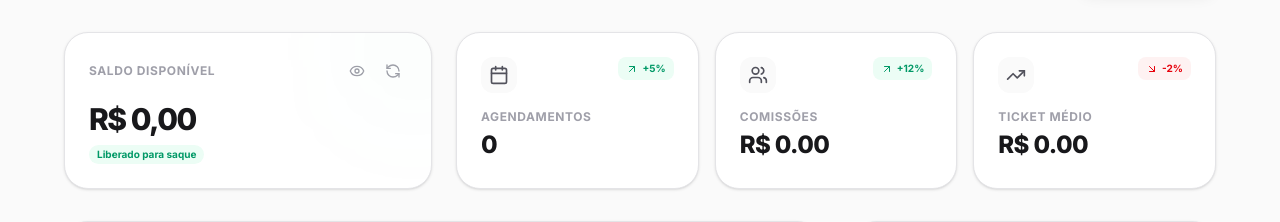
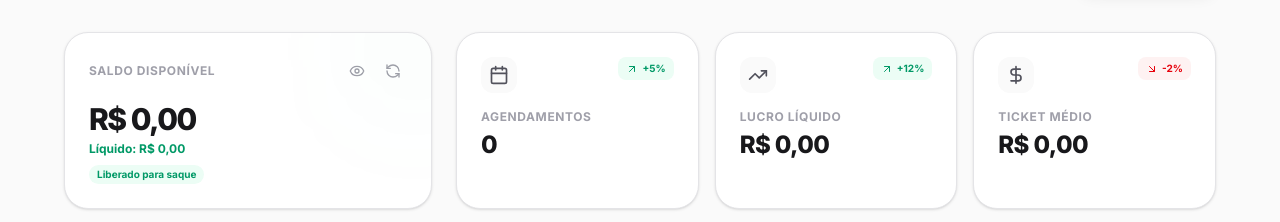
Before and after one commit to irisagenda2026-web/irisagenda, a React (Vite) app: page /dashboard/finance in a window 1280 px wide. Shown: the part 160-382 px from the top of the page. Built offline with nearby package versions, Linux system fonts and the light colour scheme; no server answers; the database is empty.

Commit message:
feat: Add net revenue to dashboards
Calculate and display net revenue for each dashboard, showing the total revenue minus commissions. This provides a clearer picture of actual earnings.

```diff
--- a/src/pages/dashboard/FinanceDashboard.tsx
+++ b/src/pages/dashboard/FinanceDashboard.tsx
@@ -75,6 +75,13 @@ export default function FinanceDashboard() {
       const comm = calculateCommission(curr.totalPrice, s, profId);
       return acc + comm.amount;
     }, 0),
+    totalNet: agendamentos.reduce((acc, curr) => {
+      if (curr.status !== 'completed' && curr.status !== 'confirmed') return acc;
+      const s = servicos.find(s => s.id === curr.servicoId);
+      if (!s) return acc + curr.totalPrice;
+      const comm = curr.commissionAmount ?? calculateCommission(curr.totalPrice, s, curr.profissionalId).amount;
+      return acc + (curr.totalPrice - comm);
+    }, 0),
     totalAppointments: agendamentos.length,
     completedAppointments: agendamentos.filter(a => a.status === 'completed').length,
     averageTicket: agendamentos.length > 0 ? agendamentos.reduce((acc, curr) => acc + curr.totalPrice, 0) / agendamentos.length : 0
@@ -148,6 +155,11 @@ export default function FinanceDashboard() {
                     ? `R$ ${(isProf ? stats.totalCommission : stats.totalRevenue).toLocaleString('pt-BR', { minimumFractionDigits: 2 })}`
                     : '••••••'}
                 </h2>
+                {!isProf && showBalance && (
+                  <p className="text-xs font-bold text-emerald-600 mt-1">
+                    Líquido: R$ {stats.totalNet.toLocaleString('pt-BR', { minimumFractionDigits: 2 })}
+                  </p>
+                )}
                 <div className="flex items-center gap-2 mt-2">
                   <span className="text-[10px] font-bold bg-emerald-50 text-emerald-600 px-2 py-0.5 rounded-full">Liberado para saque</span>
                 </div>
@@ -164,16 +176,16 @@ export default function FinanceDashboard() {
               trendUp={true}
             />
             <StatCard
-              label={isProf ? "Ganhos Totais" : "Comissões"}
-              value={`R$ ${stats.totalCommission.toFixed(2)}`}
-              icon={Users}
+              label={isProf ? "Ganhos Totais" : "Lucro Líquido"}
+              value={`R$ ${(isProf ? stats.totalCommission : stats.totalNet).toLocaleString('pt-BR', { minimumFractionDigits: 2 })}`}
+              icon={TrendingUp}
               trend="+12%"
               trendUp={true}
             />
             <StatCard
               label="Ticket Médio"
-              value={`R$ ${stats.averageTicket.toFixed(2)}`}
-              icon={TrendingUp}
+              value={`R$ ${stats.averageTicket.toLocaleString('pt-BR', { minimumFractionDigits: 2 })}`}
+              icon={DollarSign}
               trend="-2%"
               trendUp={false}
               className="col-span-2 md:col-span-1"
--- a/src/pages/dashboard/MainDashboard.tsx
+++ b/src/pages/dashboard/MainDashboard.tsx
@@ -83,6 +83,13 @@ export default function MainDashboard() {
         }
         return acc + curr.totalPrice;
       }, 0).toLocaleString('pt-BR', { minimumFractionDigits: 2 })}`,
+      subValue: role === 'empresa' ? `Líquido: R$ ${agendamentos.reduce((acc, curr) => {
+        if (curr.status !== 'completed' && curr.status !== 'confirmed') return acc;
+        const s = servicos.find(s => s.id === curr.servicoId);
+        if (!s) return acc + curr.totalPrice;
+        const comm = curr.commissionAmount ?? calculateCommission(curr.totalPrice, s, curr.profissionalId).amount;
+        return acc + (curr.totalPrice - comm);
+      }, 0).toLocaleString('pt-BR', { minimumFractionDigits: 2 })}` : undefined,
       icon: DollarSign,
       color: 'text-emerald-600',
       bg: 'bg-emerald-50'
@@ -130,6 +137,12 @@ export default function MainDashboard() {
               </div>
               <p className="text-xs font-bold text-zinc-400 uppercase tracking-wider mb-1">{stat.label}</p>
               <h3 className="text-2xl font-black text-zinc-900 tracking-tight">{stat.value}</h3>
+              {stat.subValue && (
+                <p className="text-xs font-bold text-emerald-600 mt-1 flex items-center gap-1">
+                  <ArrowUpRight size={12} />
+                  {stat.subValue}
+                </p>
+              )}
             </motion.div>
           ))}
         </div>
```
